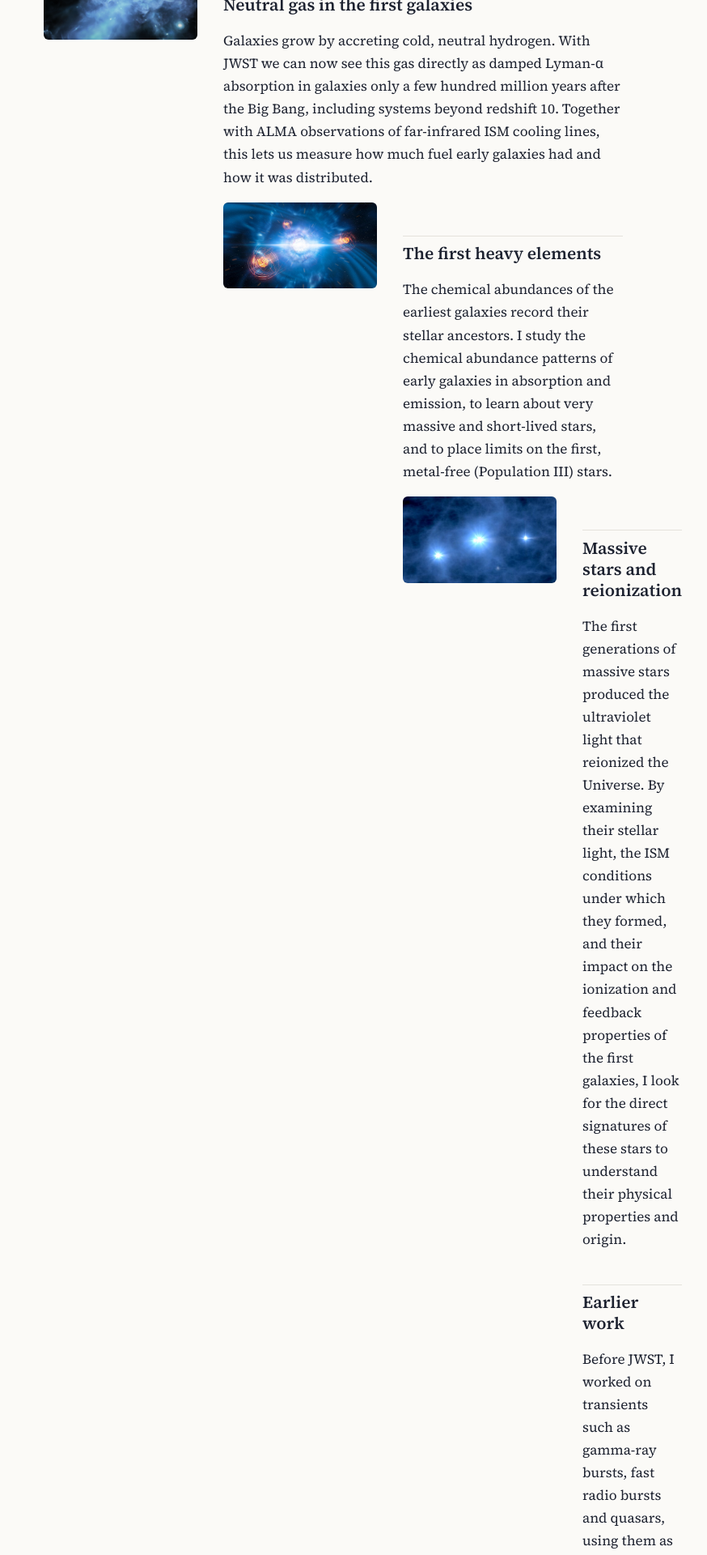
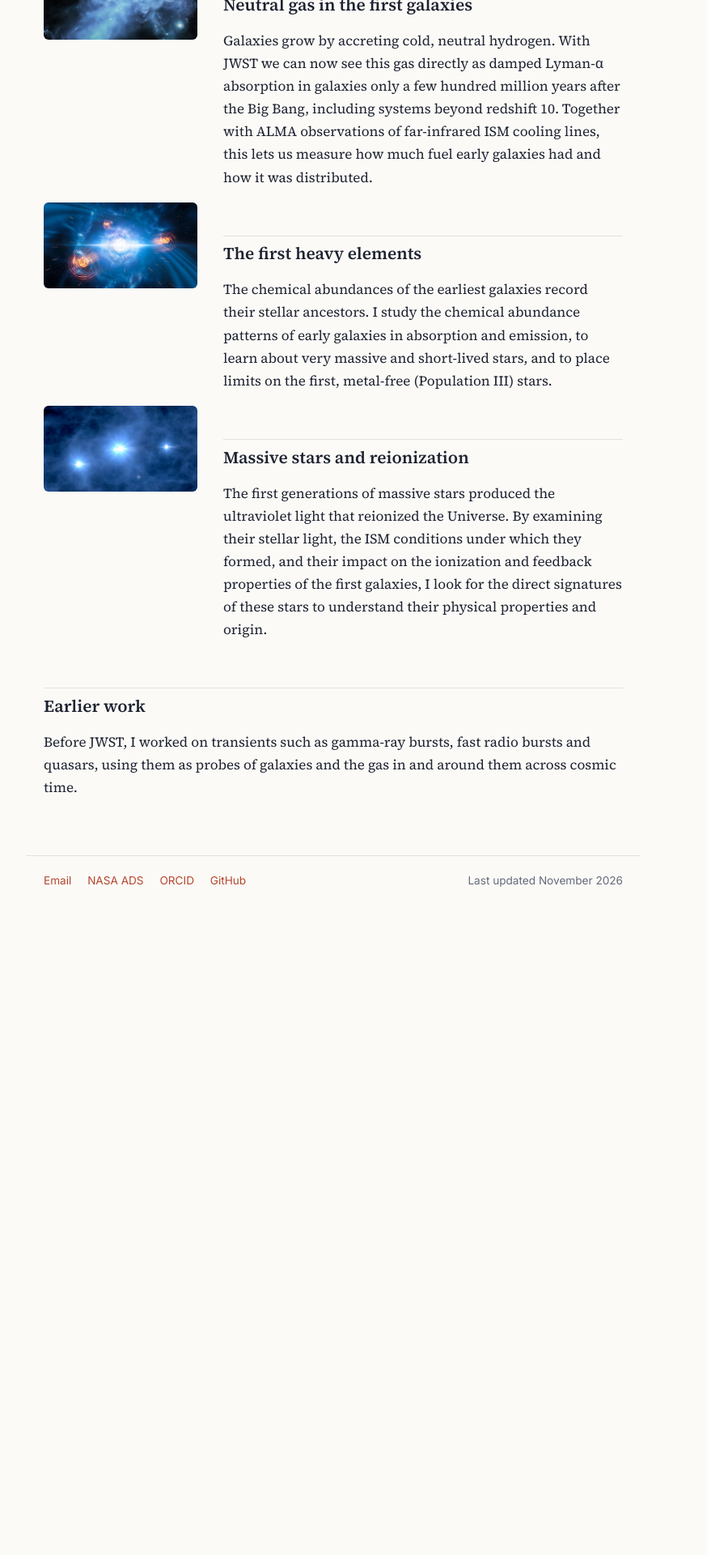
Before and after one commit to kasperheintz/kasperheintz.github.io, a Jekyll site: the page built from research.md, in a window 1280 px wide. Shown: the part 367-2287 px from the top of the page at 81% size, without its empty margins (228-1102 px from the left). Built offline with Jekyll 4.4.1, drawn with Linux system fonts in a browser that asks for light colours; after the commit the page ends 1502 px from its top, so only the background shows below that.

Commit message:
Add files via upload

```diff
--- a/research.md
+++ b/research.md
@@ -4,7 +4,7 @@ title: Research
 
 My research focuses on the formation and early evolution of galaxies at cosmic dawn, using mainly observations from the JWST, VLT, and ALMA.
 
-<div class="intro" markdown="1">
+<div class="intro research-item" markdown="1">
 <img src="/images/2024-114-Draft_04.jpg" alt="Galaxy assembly">
 <div markdown="1">
 
@@ -12,7 +12,10 @@ My research focuses on the formation and early evolution of galaxies at cosmic d
 
 Galaxies grow by accreting cold, neutral hydrogen. With JWST we can now see this gas directly as damped Lyman-α absorption in galaxies only a few hundred million years after the Big Bang, including systems beyond redshift 10. Together with ALMA observations of far-infrared ISM cooling lines, this lets us measure how much fuel early galaxies had and how it was distributed.
 
-<div class="intro" markdown="1">
+</div>
+</div>
+
+<div class="intro research-item" markdown="1">
 <img src="/images/eso1_1280p.jpg" alt="Metal enrichment">
 <div markdown="1">
 
@@ -20,7 +23,10 @@ Galaxies grow by accreting cold, neutral hydrogen. With JWST we can now see this
 
 The chemical abundances of the earliest galaxies record their stellar ancestors. I study the chemical abundance patterns of early galaxies in absorption and emission, to learn about very massive and short-lived stars, and to place limits on the first, metal-free (Population III) stars.
 
-<div class="intro" markdown="1">
+</div>
+</div>
+
+<div class="intro research-item" markdown="1">
 <img src="/images/NASA-WMAP-first-stars.jpg" alt="Massive stars">
 <div markdown="1">
 
@@ -28,6 +34,9 @@ The chemical abundances of the earliest galaxies record their stellar ancestors.
 
 The first generations of massive stars produced the ultraviolet light that reionized the Universe. By examining their stellar light, the ISM conditions under which they formed, and their impact on the ionization and feedback properties of the first galaxies, I look for the direct signatures of these stars to understand their physical properties and origin.
 
+</div>
+</div>
+
 ## Earlier work
 
 Before JWST, I worked on transients such as gamma-ray bursts, fast radio bursts and quasars, using them as probes of galaxies and the gas in and around them across cosmic time.
```
